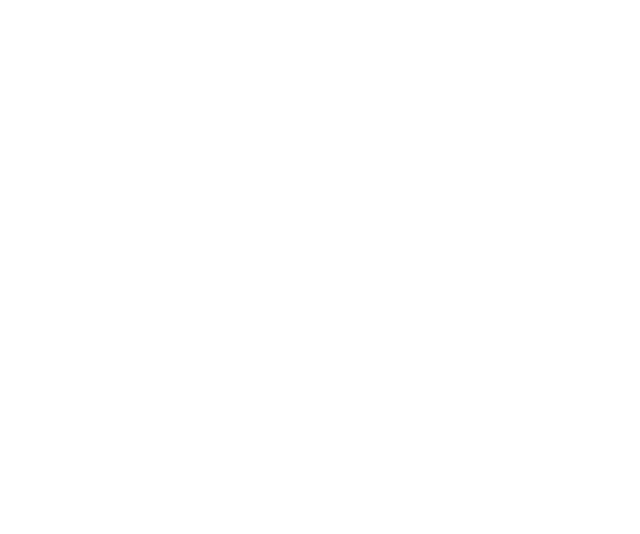
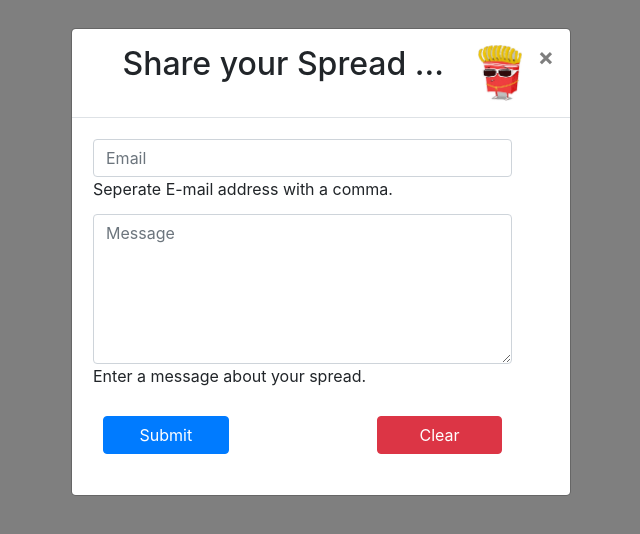
Before and after one commit to Spread-Potluck-Planner/FrontEnd, a React (Create React App) app: page /events/1/email in a window 1280 px wide. Shown: the top 534 px of the page, without its empty margins (319-959 px from the left). Built offline with nearby package versions, Linux system fonts and the light colour scheme; sample sign-in values are in the browser's storage.

Commit message:
Send email component built, wiring up email for testing

```diff
--- a/src/App.css
+++ b/src/App.css
@@ -82,7 +82,12 @@
 }
 
 #share-form {
-  width: 50%;
+  width: 90%;
   margin: 0 auto;
-  margin-top: 100px; /*working view only*/
+  margin: 5px;
 }
+
+#share-form textarea {
+  margin-top: 5px;
+  height: 150px;
+}
--- a/src/App.js
+++ b/src/App.js
@@ -8,7 +8,8 @@
 import SinglePotluck from './components/SinglePotluck'
 import EditPotluck from './components/EditPotluck'
 import AddNewEvent from './components/AddNewEvent'
-import Email from './components/Email'
+
+import EmailModal from './components/EmailModal'
 
 function App() {
   return (
@@ -27,7 +28,7 @@
       <Route exact path='/addNewEvent' component={AddNewEvent} />
 
       <PrivateRoute exact path='/user/:id/add-event' component={AddNewEvent} />
-      <PrivateRoute exact path='/user/:id/email' component={Email} />
+      <PrivateRoute exact path='/events/:id/email' component={EmailModal} />
 
     </div>
     </Router>
--- a/src/components/Email.js
+++ /dev/null
@@ -1,108 +0,0 @@
-import React, {useState}from 'react';
-import { useForm } from 'react-hook-form';
-import { useHistory } from 'react-router-dom'
-import { ErrorMessage } from '@hookform/error-message';
-import { axiosWithAuth } from '../utils/axiosWithAuth'
-import {Button,
-    FormGroup,
-    Input,
-    Form,
-    UncontrolledButtonDropdown,
-    DropdownMenu,
-    DropdownItem,
-    DropdownToggle
-}
-from 'reactstrap'
-import {
-    EmailShareButton,
-    FacebookShareButton,
-    EmailIcon,
-    FacebookIcon
-} from 'react-share'
-
-import emailjs from 'emailjs-com';
-
-import { API_KEY } from '../utils/reduxVariables'
-
-
-
-
-const EmailForm = () => {
-    const [email, setEmail] = useState({
-        organizer: '',
-        email: '',
-        message: '',
-        spread_event: ''
-    })
-    const { register, handleSubmit, errors, reset, watch } = useForm({
-        mode: "onBlur",
-
-      });
-    const history = useHistory()
-    const id = localStorage.getItem('user')
-    const onSubmit = (data) => {
-
-        emailjs.send("service_t9ou68h","template_8w63fep", data, API_KEY)
-        .then((message) => {
-            console.log(message)
-        })
-        .catch((error) => {
-            console.log("There was an error with your invite", error)
-        })
-
-     }
-
-
-
-    return (
-    <div>
-        <Form onSubmit={handleSubmit(onSubmit)} id='share-form'>
-                <Input type="text"
-                placeholder="Email"
-                name="email"
-                invalid={errors.Name ? true : false}
-                innerRef={register({required: "You must enter a Title", maxLength: 80})    }
-                />
-                <ErrorMessage errors={errors} name="email" />
-                <Input type="textarea"
-                placeholder="Message"
-                name="message"
-                invalid={errors.Name ? true : false}
-                innerRef={register}
-                />
-
-                <FormGroup>
-                <Button color ='primary' type="submit" style={{width:'30%', margin: '20px 10px 20px 10px', }}>Submit</Button>
-                <Button onClick={() => reset()} color='danger' style={{width:'30%', margin: '20px 10px 20px 10px', }}>Clear</Button>
-                <UncontrolledButtonDropdown direction="right">
-      <DropdownToggle caret>
-        Share
-      </DropdownToggle>
-      <DropdownMenu>
-        <DropdownItem >
-            <div className='drop-down-group'>
-            <EmailIcon size={32} round={true}/>
-            <p>Share with E-mail</p>
-            </div>
-            </DropdownItem>
-        <DropdownItem>
-            <FacebookShareButton quote="You're invited" url='www.google.com'>
-            <div className='drop-down-group'>
-                <FacebookIcon size={32} round={true}/>
-                <p>Share with Facebook</p>
-            </div>
-            </FacebookShareButton>
-        </DropdownItem>
-      </DropdownMenu>
-    </UncontrolledButtonDropdown>
-
-
-                </FormGroup>
-            </Form>
-
-
-
-    </div> );
-}
-
-export default EmailForm;
--- /dev/null
+++ b/src/components/EmailModal.js
@@ -0,0 +1,95 @@
+import React, { useState } from 'react';
+import { Button,
+    Modal,
+    ModalHeader,
+    ModalBody,
+    Input,
+    Form, } from 'reactstrap';
+import { useForm } from 'react-hook-form';
+import { useHistory } from 'react-router-dom'
+import { ErrorMessage } from '@hookform/error-message';
+
+import emailjs from 'emailjs-com';
+import { API_KEY } from '../utils/reduxVariables'
+
+import fries from '../assets/fries.jpg'
+
+const EmailModal = (props) => {
+  const {
+    className
+  } = props;
+  const [modal, setModal] = useState(true);
+  const [email, setEmail] = useState({
+    organizer: '', //full name
+    email: '', //from input
+    message: '', //from input
+    spread_event: '' //details
+})
+
+  const { register, handleSubmit, errors, reset, watch } = useForm({
+      mode: "onBlur",
+
+    });
+  const { push } = useHistory()
+  const id = localStorage.getItem('user')
+
+  const onSubmit = (data) => {
+      console.log(data)
+
+   }
+
+
+   const sendEmail = (data) => {
+    emailjs.send("service_t9ou68h","template_8w63fep", data, API_KEY)
+    .then((message) => {
+        console.log(message)
+    })
+    .catch((error) => {
+        console.log("There was an error with your invite", error)
+    })
+   }
+
+  const toggle = () => push(`/user/${id}`);
+
+  return (
+    <div className='dashboard-cards'>
+
+      <Modal isOpen={modal} fade={false} toggle={toggle} className={className} >
+        <ModalHeader toggle={toggle} >
+            <div style={{display:'flex', flexDirection: 'row'}}>
+                <h2 style={{margin: '0 auto'}}>Share your Spread ... </h2>
+                <img style={{width: '10%'}} src={fries} alt='title-image'/>
+            </div>
+            </ModalHeader>
+        <ModalBody>
+        <Form onSubmit={handleSubmit(onSubmit)} id='share-form'>
+
+            <Input type="text"
+            placeholder="Email"
+            name="email"
+            invalid={errors.Name ? true : false}
+            innerRef={register({required: "You must enter a Title", maxLength: 80})    }
+            />
+            <label>Seperate E-mail address with a comma. </label>
+            <ErrorMessage errors={errors} name="email" />
+
+            <Input type="textarea"
+            placeholder="Message"
+            name="message"
+            invalid={errors.Name ? true : false}
+            innerRef={register}
+            />
+        <label>Enter a message about your spread. </label>
+        <div className='event-card-btn'>
+            <Button color ='primary' type="submit" style={{width:'30%', margin: '20px 10px 20px 10px', }}>Submit</Button>
+            <Button onClick={() => reset()} color='danger' style={{width:'30%', margin: '20px 10px 20px 10px', }}>Clear</Button>
+        </div>
+            </Form>
+            </ModalBody>
+
+      </Modal>
+    </div>
+  );
+}
+
+export default EmailModal;
--- a/src/components/EventCard.js
+++ b/src/components/EventCard.js
@@ -1,32 +1,37 @@
 import {
-    Card, CardImg, CardText, CardBody,
-    CardTitle, CardSubtitle, Button
+    Card,
+    CardImg,
+    CardText,
+    CardBody,
+    CardTitle,
+    CardSubtitle,
+    Button
   } from 'reactstrap';
 import {useHistory} from 'react-router-dom';
 import React, {useState} from 'react';
+import ShareButton from './ShareButton'
 import food_logo from '../assets/food_img.jpg'
 
 const EventCard = (props) => {
 const {push} = useHistory()
 const { event } = props
     return (
-        <div onClick={() => push(`/events/${props.event.event_id}`)}>
+
             <Card className='shadow event-card'>
                 <CardImg src={food_logo} alt="Card image cap" />
                 <CardBody>
                     <div id='share-container'>
-                        <Button color='primary' size="sm">Share</Button>
+                        <ShareButton id={props.event.event_id} />
                     </div>
                     <CardTitle tag="h5">{event.event_name}</CardTitle>
-
                     <CardText>{event.description}</CardText>
-                    <div className='event-card-btn'>
+                    <div className='event-card-btn' onClick={() => push(`/events/${props.event.event_id}`)}>
                         <Button color='primary' size="sm">See Who's Coming</Button>
                         <Button size="sm">Edit Event</Button>
                     </div>
                     </CardBody>
             </Card>
-        </div>
+
 
       );
 }
--- /dev/null
+++ b/src/components/ShareButton.js
@@ -0,0 +1,43 @@
+import {
+    UncontrolledButtonDropdown,
+    DropdownMenu,
+    DropdownItem,
+    DropdownToggle
+}
+from 'reactstrap'
+import {
+    FacebookShareButton,
+    EmailIcon,
+    FacebookIcon
+} from 'react-share'
+import { useHistory } from 'react-router-dom'
+
+const ShareButton = (props) => {
+  const {push} = useHistory()
+    return (
+    <div>
+    <UncontrolledButtonDropdown direction="right">
+      <DropdownToggle caret>
+        Share
+      </DropdownToggle>
+      <DropdownMenu>
+        <DropdownItem >
+            <div className='drop-down-group' onClick={() => push(`/events/${props.id}/email`)}>
+            <EmailIcon size={32} round={true}/>
+            <p>Share with E-mail</p>
+            </div>
+            </DropdownItem>
+        <DropdownItem>
+            <FacebookShareButton quote="You're invited" url='www.google.com'>
+            <div className='drop-down-group'>
+                <FacebookIcon size={32} round={true}/>
+                <p>Share with Facebook</p>
+            </div>
+            </FacebookShareButton>
+        </DropdownItem>
+      </DropdownMenu>
+    </UncontrolledButtonDropdown>
+    </div> );
+}
+
+export default ShareButton;
```
Also changed, not shown: src/assets/fries.jpg (added).
